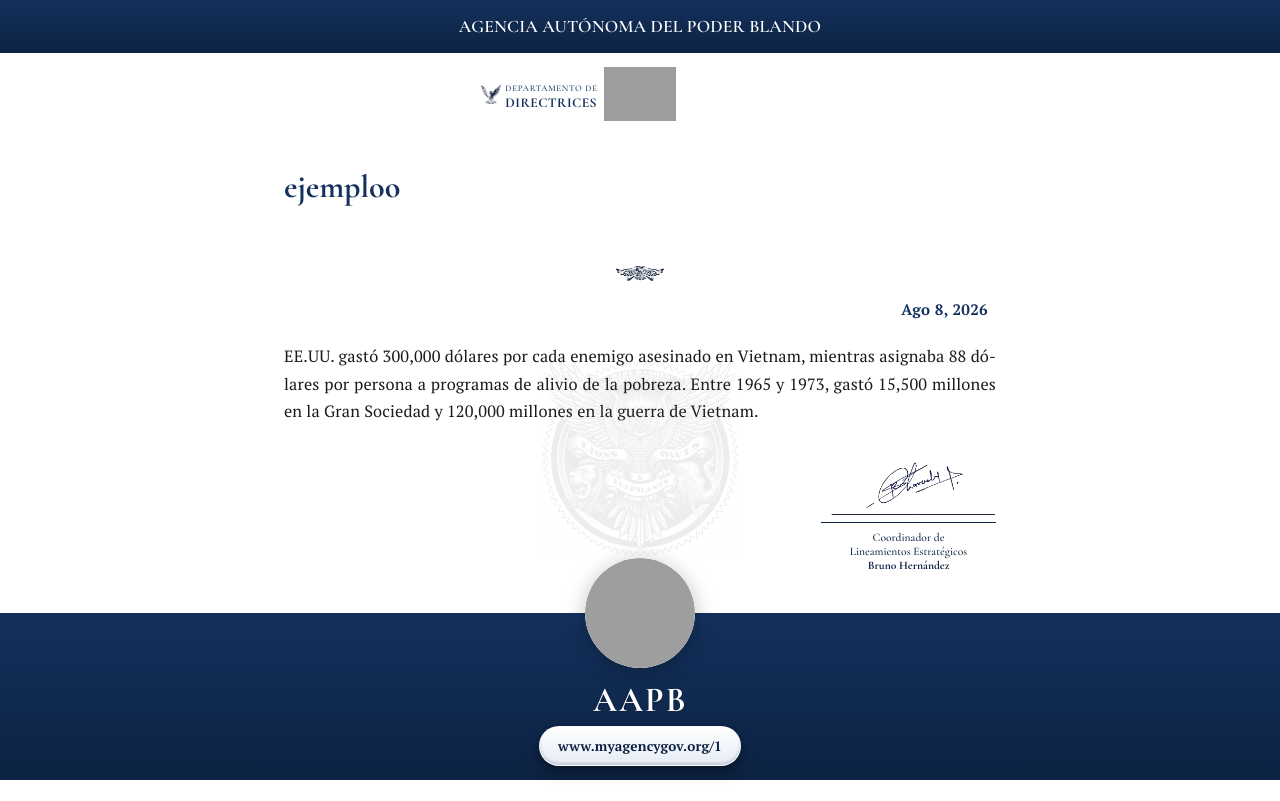
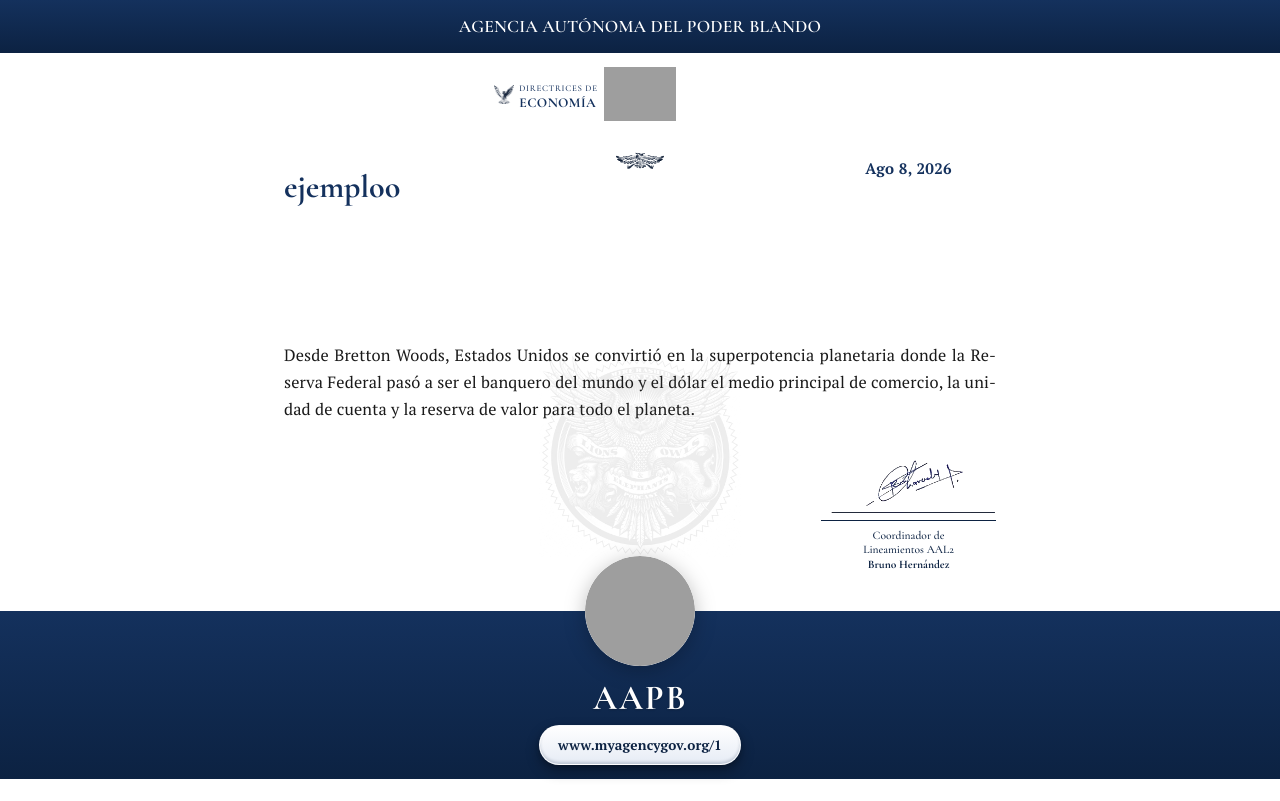
Before and after one commit to GorillaInforma/AAPB, a plain HTML site: page 1/index.html in a window 1280 px wide. Drawn offline with nearby package versions, Linux system fonts and the light colour scheme; grey boxes are pictures that could not be loaded.

Commit message:
Publicar documento: ejemploo

```diff
--- a/1/index.html
+++ b/1/index.html
@@ -977,12 +977,12 @@
   <span class="sword-text-group">
     <img class="sword" src="../lineamientos/imagen_2.png" alt="Espada de Santiago">
     <span class="directrices-stack">
-      <span class="line1" id="campo-linea1" spellcheck="false">Departamento de</span><br>
-      <span class="line2" id="campo-linea2" spellcheck="false">Directrices</span>
+      <span class="line1" id="campo-linea1" spellcheck="false">Directrices de</span><br>
+      <span class="line2" id="campo-linea2" spellcheck="false">ECONOMÍA</span>
     </span>
   </span>
   <img class="shield boton-guardar" id="btn-guardar-doc" src="../lineamientos/imagen_3.png" alt="Guardar documento">
-<div id="titulo-clon-header" aria-hidden="true" class="">ejemploo</div>
+<div id="titulo-clon-header" aria-hidden="true" class="visible">ejemploo</div>
 </div>
 
 <p class="titulo-oficial" id="campo-titulo-oficial" spellcheck="false">ejemploo</p>
@@ -991,16 +991,16 @@
 
 <div class="banda-blanca">
 
-<div id="tres-figuras-sticky" class="">
+<div id="tres-placeholder" style="height: 17px; margin: 8px auto 12px; width: fit-content;"></div><div id="tres-figuras-sticky" class="is-fixed">
   <img src="../lineamientos/imagen_4.png" alt="buho" style="width:48px; height:auto;">
 </div>
 
 
-<div class="fecha-actual" id="fecha-actual" spellcheck="false">Ago 8, 2026</div>
+<div id="fecha-placeholder" style="height: 30px; margin: 0px 0px 18px auto; width: fit-content;"></div><div class="fecha-actual is-fixed" id="fecha-actual" spellcheck="false">Ago 8, 2026</div>
   <div class="cuerpo-con-marca">
-    <div class="marca-agua-sello" style="width: 242px; height: 242px;"><img src="../lineamientos/imagen_1.png" alt="marca de agua"></div>
+    <div class="marca-agua-sello" style="width: 220.88px; height: 220.88px;"><img src="../lineamientos/imagen_1.png" alt="marca de agua"></div>
     <div class="contenido-oficial">
-      <p class="" id="campo-contenido" spellcheck="false">EE.UU. gastó 300,000 dólares por cada enemigo asesinado en Vietnam, mientras asignaba 88 dólares por persona a programas de alivio de la pobreza. Entre 1965 y 1973, gastó 15,500 millones en la Gran Sociedad y 120,000 millones en la guerra de Vietnam.&nbsp;</p>
+      <p class="" id="campo-contenido" spellcheck="false">Desde Bretton Woods, Estados Unidos se convirtió en la superpotencia planetaria donde la Reserva Federal pasó a ser el banquero del mundo y el dólar el medio principal de comercio, la unidad de cuenta y la reserva de valor para todo el planeta.</p>
     </div>
     <div class="firma-bloque">
       <div class="firma-img-wrap">
@@ -1008,7 +1008,7 @@
       </div>
       <div class="firma-linea"></div>
       <div class="firma-texto" id="campo-firma" spellcheck="false">
-        Coordinador de<br>Lineamientos Estratégicos<br><strong>Bruno Hernández</strong>
+        Coordinador de<br>Lineamientos AAL2<br><strong>Bruno Hernández</strong>
       </div>
     </div>
   </div>
```
